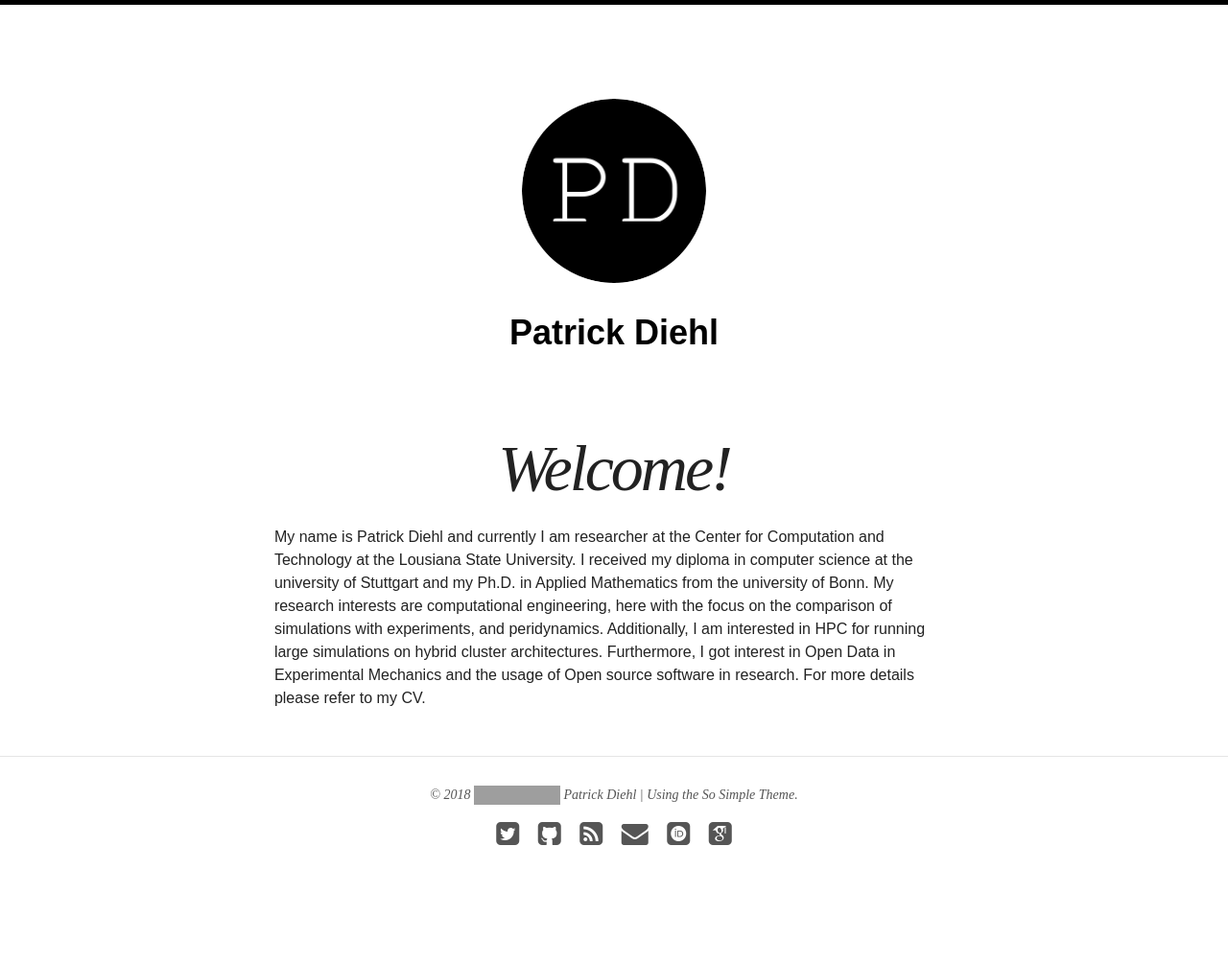
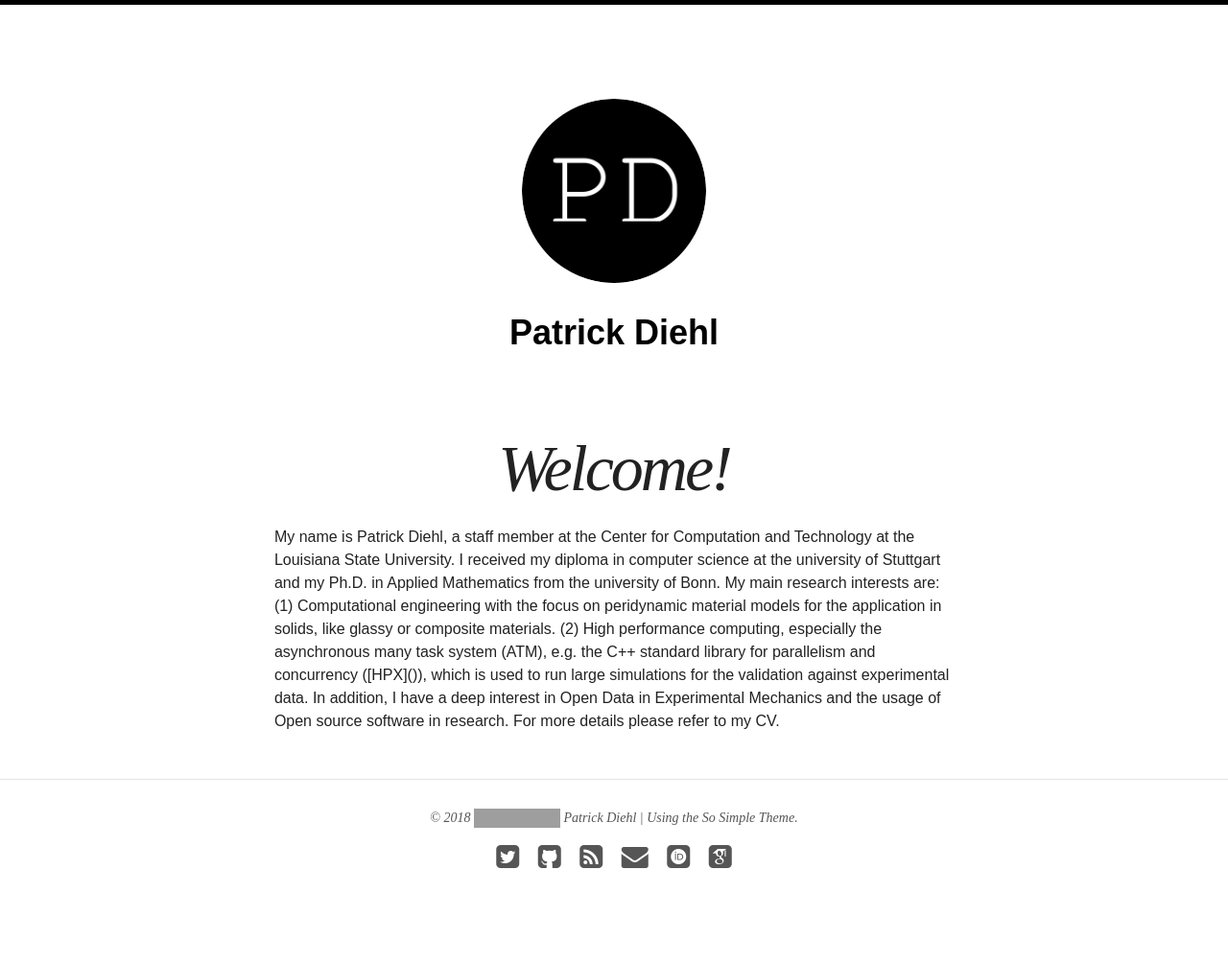
Before and after one commit to diehlpk/diehlpk.github.io, a Jekyll site: the page built from index.html, in a window 1280 px wide. Shown: the whole page at 96% size. Built offline with Jekyll 4.4.1, drawn with Linux system fonts in a browser that asks for light colours; nearby versions of some CDN libraries; some web fonts are replaced; before the commit the page ends 981 px from its top, so only the background shows below that; grey boxes are pictures that could not be loaded.

Commit message:
Update index

```diff
--- a/index.html
+++ b/index.html
@@ -4,4 +4,6 @@ title: Welcome!
 excerpt: "Blog about research, Linux, and higher education"
 search_omit: true
 ---
-My name is Patrick Diehl and currently I am researcher at the Center for Computation and Technology at the Lousiana State University. I received my diploma in computer science at the university of Stuttgart and my Ph.D. in Applied Mathematics from the university of Bonn. My research interests are computational engineering, here with the focus on the comparison of simulations with experiments, and peridynamics. Additionally, I am interested in HPC for running large simulations on hybrid cluster architectures. Furthermore, I got interest in <a href="https://opendataexpmechanics.github.io/">Open Data in Experimental Mechanics</a> and the usage of <a href="https://flossforscience.github.io/">Open source software</a> in research. For more details please refer to my <a href="https://diehlpk.github.io/cv/">CV</a>.
+My name is Patrick Diehl, a staff member at the <a href="https://www.cct.lsu.edu/">Center for Computation and Technology</a> at the <a href="https://www.lsu.edu/">Louisiana State University</a>. I received my diploma in computer science at the university of Stuttgart and my Ph.D. in Applied Mathematics from the university of Bonn. My main research interests are: (1) Computational engineering with the focus on peridynamic material models for the application in solids, like glassy or composite materials. (2) High performance computing, especially the asynchronous many task system (ATM), e.g. the C++ standard library for parallelism and concurrency ([HPX]()), which is used to run large simulations for the validation against experimental data.
+
+In addition, I have a deep interest in <a href="https://opendataexpmechanics.github.io/">Open Data in Experimental Mechanics</a> and the usage of <a href="https://flossforscience.github.io/">Open source software</a> in research. For more details please refer to my <a href="https://diehlpk.github.io/cv/">CV</a>.
```
Also changed, not shown: cv/index.md (+3 -3 lines).
